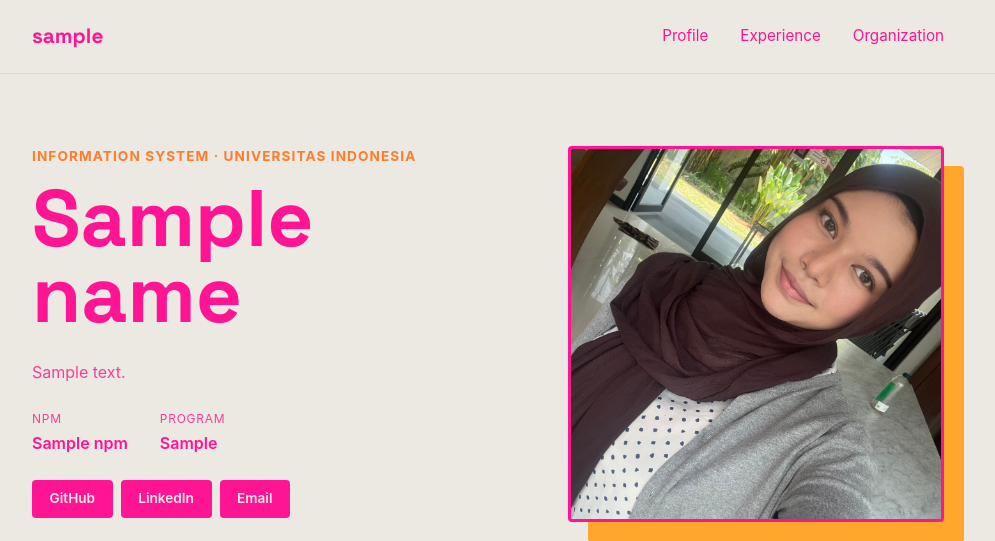
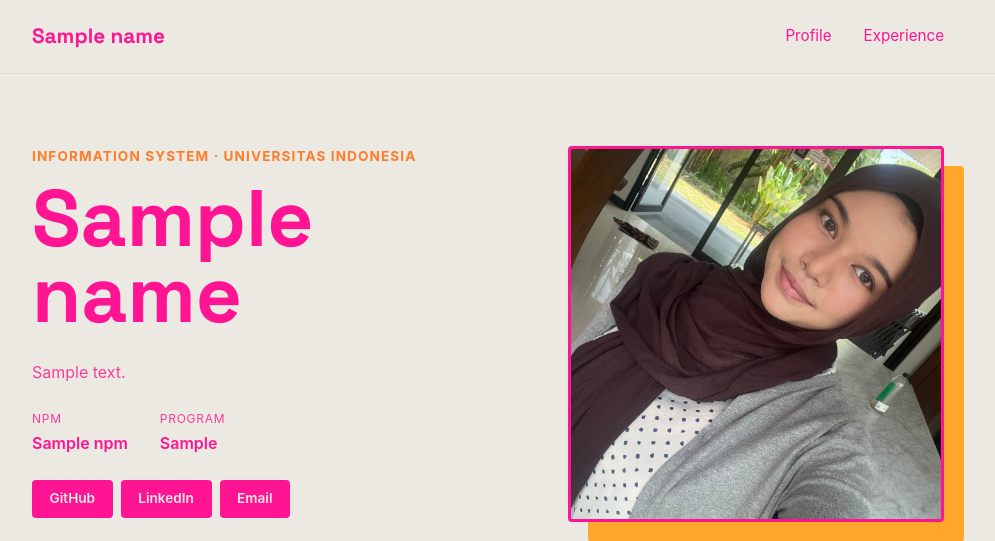
Before and after one commit to raniafff/myportofolio, a Django app: template templates/index.html in a window 1280 px wide. Shown: the top 541 px of the page, without its empty margins (152-1147 px from the left). Run offline with Django 5.2, Linux system fonts and the light colour scheme; the template is opened without the code that fills it: most values are stand-ins (such as "Sample title", 1, 10 or a date in 2020).

Commit message:
routing url

```diff
--- /dev/null
+++ b/main/urls.py
@@ -0,0 +1,10 @@
+from django.urls import path
+
+from main.views import show_main, show_experience
+
+app_name = "main"
+
+urlpatterns = [
+    path("", show_main, name="show_main"),
+    path("experience/", show_experience, name="show_experience"),
+]
--- a/portofolio/urls.py
+++ b/portofolio/urls.py
@@ -15,10 +15,9 @@ Including another URLconf
     2. Add a URL to urlpatterns:  path('blog/', include('blog.urls'))
 """
 from django.contrib import admin
-from django.urls import path
-from portofolio.views import landing_page
+from django.urls import include, path
 
 urlpatterns = [
-    path('admin/', admin.site.urls),
-    path('', landing_page, name='landing_page'),
+    path("admin/", admin.site.urls),
+    path("", include("main.urls")),
 ]
--- a/templates/index.html
+++ b/templates/index.html
@@ -12,11 +12,10 @@
 <body>
     <header class="site-header">
         <div class="container">
-            <a href="#profile" class="brand">{{ nickname }}</a>
+            <a href="{% url 'main:show_main' %}" class="brand">{{ name }}</a>
             <nav>
-                <a href="#profile">Profile</a>
-                <a href="#experience">Experience</a>
-                <a href="#organization">Organization</a>
+                <a href="{% url 'main:show_main' %}">Profile</a>
+                <a href="{% url 'main:show_experience' %}">Experience</a>
             </nav>
         </div>
     </header>
```
Also changed, not shown: templates/experience.html (+3 -4 lines).
